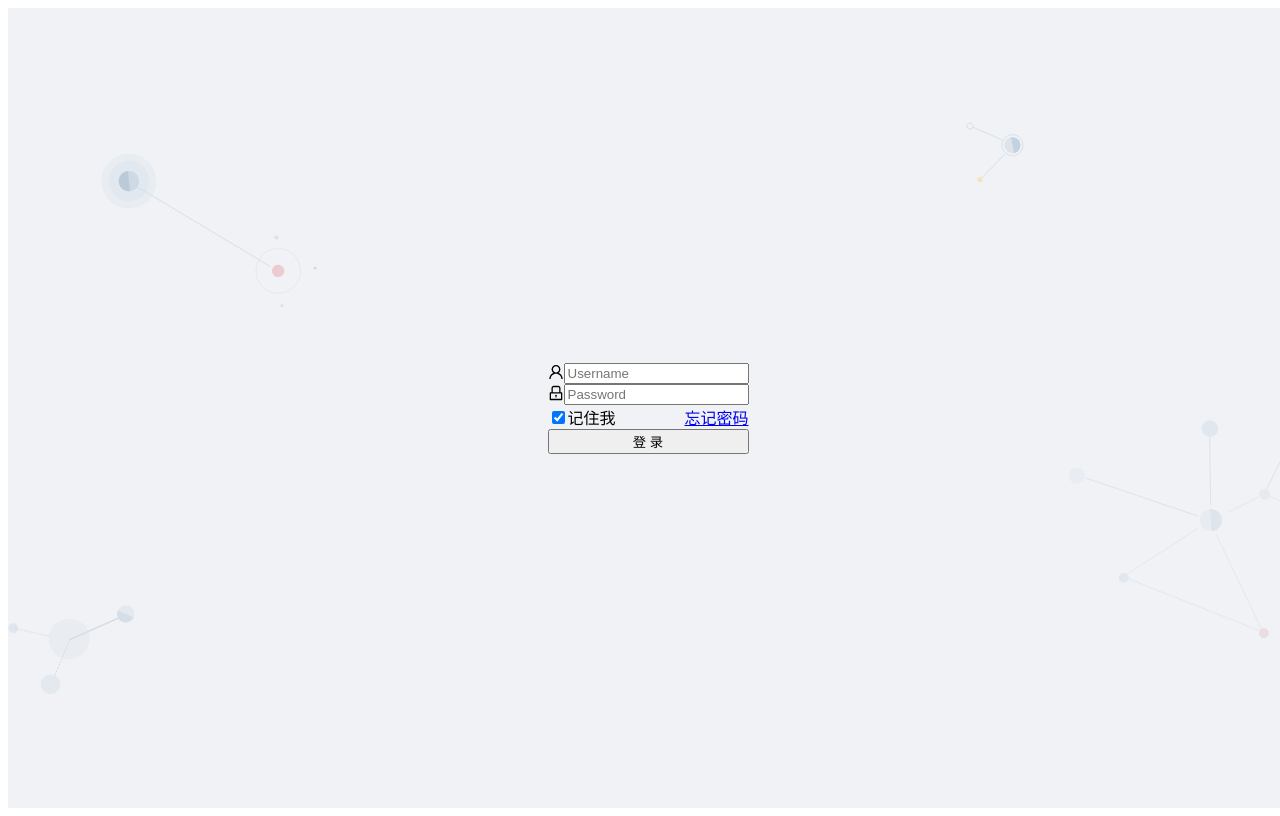
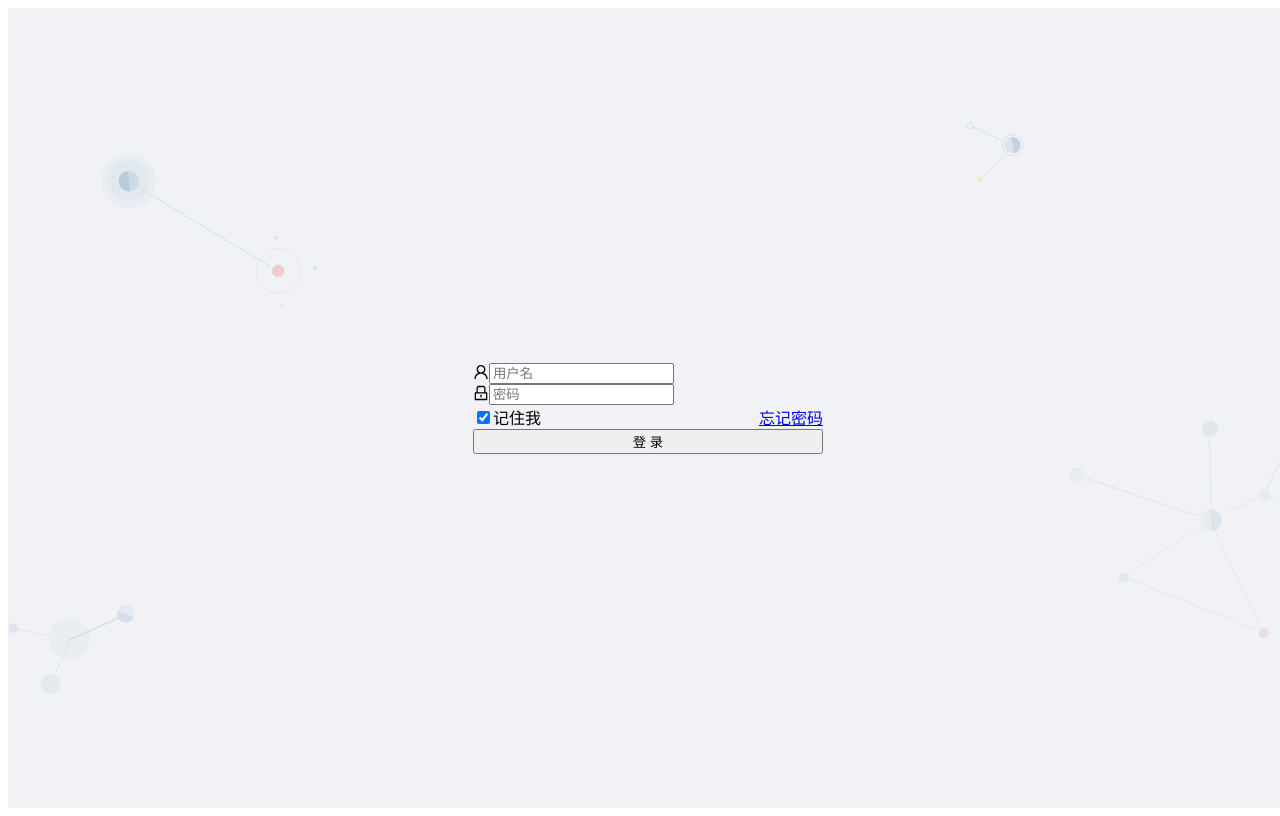
Before and after one commit to hxfsc/react-app-17, a React app: page /login in a window 1280 px wide. Built offline with nearby package versions, Linux system fonts and the light colour scheme.

Commit message:
ci: webpack config hot

```diff
--- a/config/webpack.dev.js
+++ b/config/webpack.dev.js
@@ -17,7 +17,7 @@ module.exports = merge(
 
     plugins: [
       // new webpack.NamedModulesPlugin(),
-      new webpack.HotModuleReplacementPlugin(),
+      // new webpack.HotModuleReplacementPlugin(),
       new webpack.DefinePlugin({
         "process.env": {
           environment: JSON.stringify("dev")
--- a/src/pages/login/index.scss
+++ b/src/pages/login/index.scss
@@ -9,7 +9,7 @@
 
 
 .login-form {
-  max-width: 300px;
+  width: 350px;
 }
 .login-form-forgot {
   float: right;
--- a/src/pages/login/index.tsx
+++ b/src/pages/login/index.tsx
@@ -7,24 +7,21 @@ import styles from "./index.scss"
 
 const size: "large" = "large"
 
-const tt = "tt"
-
 const Login = () => {
   const onFinish = () => {}
   return (
     <div className={styles.main}>
-      <Form className={styles["login-form"]} initialValues={{ remember: true }} onFinish={onFinish}>
-        <Form.Item name="username" rules={[{ required: true, message: "Please input your Username!" }]}>
-          <Input size={size} prefix={<UserOutlined className="site-form-item-icon" />} placeholder="Username" />
+      <Form layout={"horizontal"}  className={styles["login-form"]} initialValues={{ remember: true }} onFinish={onFinish}>
+        <Form.Item name="username" rules={[{ required: true, message: "请输入用户名!" }]}>
+          <Input size={size} prefix={<UserOutlined className="site-form-item-icon" />} placeholder="用户名" />
         </Form.Item>
-        <Form.Item name="password" rules={[{ required: true, message: "Please input your Password!" }]}>
-          <Input size={size} prefix={<LockOutlined className="site-form-item-icon" />} type="password" placeholder="Password" />
+        <Form.Item name="password" rules={[{ required: true, message: "请输入密码!" }]}>
+          <Input size={size} prefix={<LockOutlined className="site-form-item-icon" />} type="password" placeholder="密码" />
         </Form.Item>
         <Form.Item>
           <Form.Item name="remember" valuePropName="checked" noStyle>
             <Checkbox>记住我</Checkbox>
           </Form.Item>
-
           <a className={styles["login-form-forgot"]} href="#/">
             忘记密码
           </a>
```
